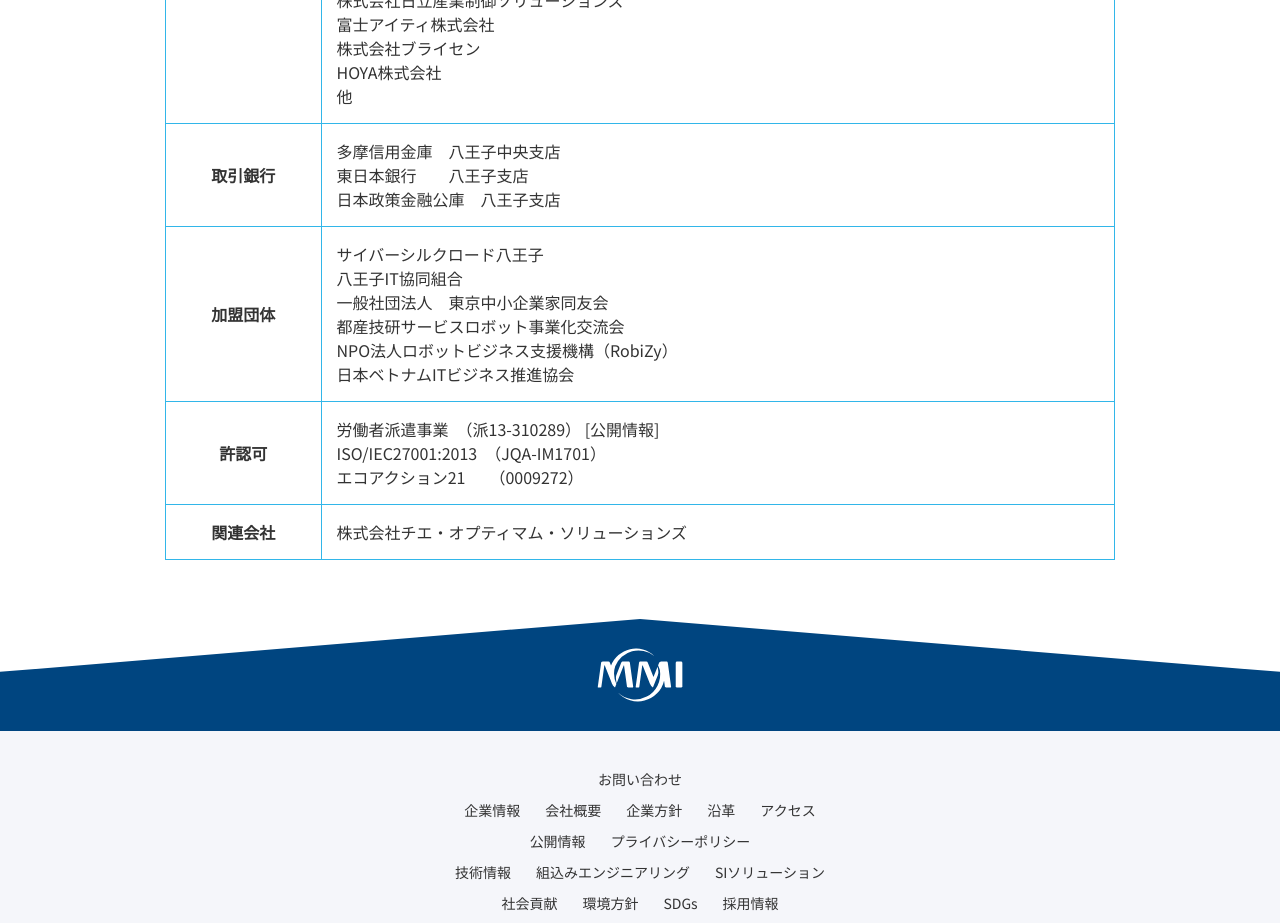
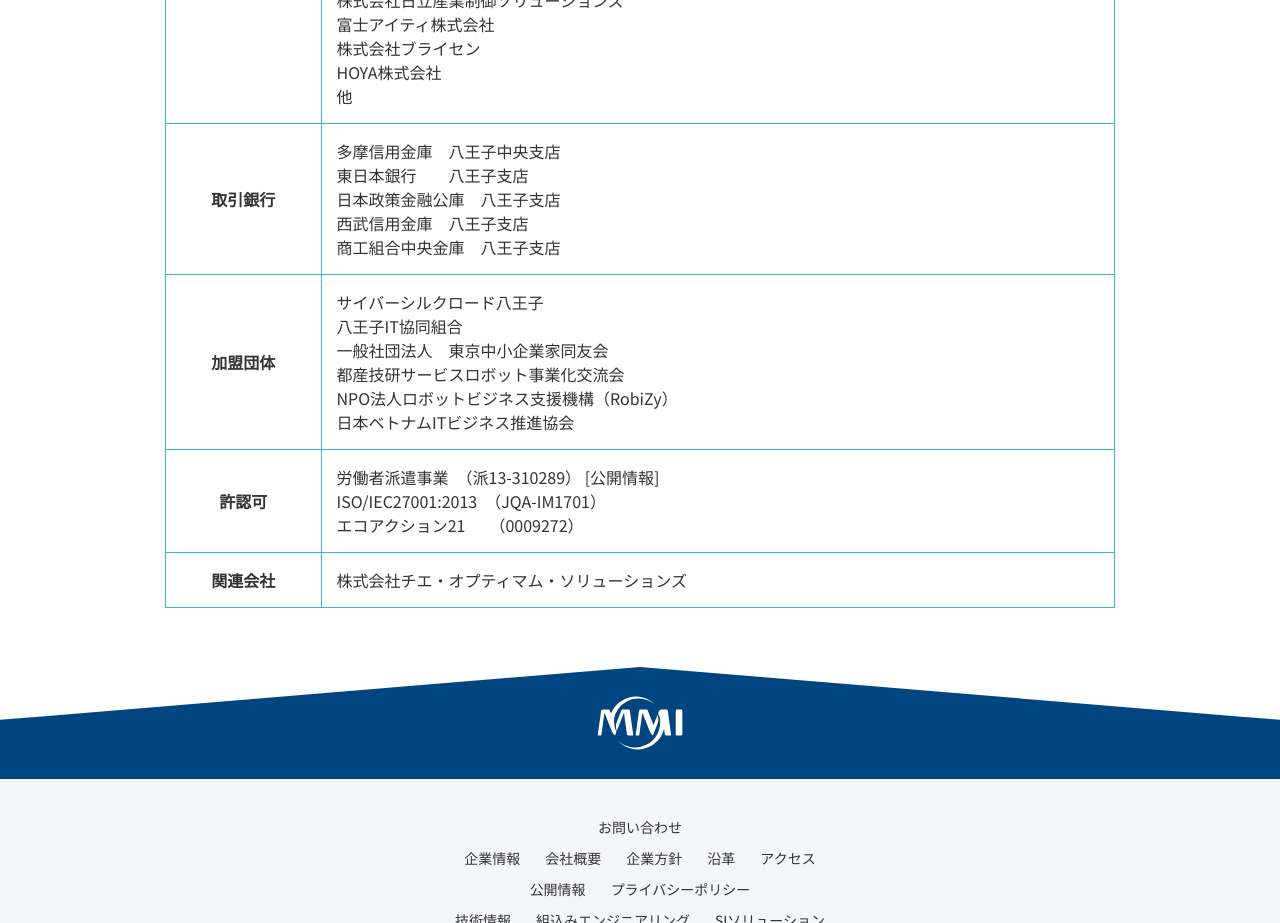
Before and after one commit to mmi-sc/mmi-sc.github.io, a plain HTML site: page about/outline/index.html in a window 1280 px wide. Shown: the part 1700-2623 px from the top of the page. Drawn offline with nearby package versions, Linux system fonts and the light colour scheme; some packages are replaced by stand-ins of ours; files that its build step writes are made by us from their sources; no server answers; a script that the page names is missing.

Commit message:
取引先銀行修正

```diff
--- a/about/outline/index.html
+++ b/about/outline/index.html
@@ -238,7 +238,7 @@
 </tr>
 <tr>
 <th>取引銀行</th>
-<td>多摩信用金庫　八王子中央支店<br>東日本銀行　　八王子支店<br>日本政策金融公庫　八王子支店</td>
+<td>多摩信用金庫　八王子中央支店<br>東日本銀行　　八王子支店<br>日本政策金融公庫　八王子支店<br>西武信用金庫　八王子支店<br>商工組合中央金庫　八王子支店</td>
 </tr>
 <tr>
 <th>加盟団体</th>
```
